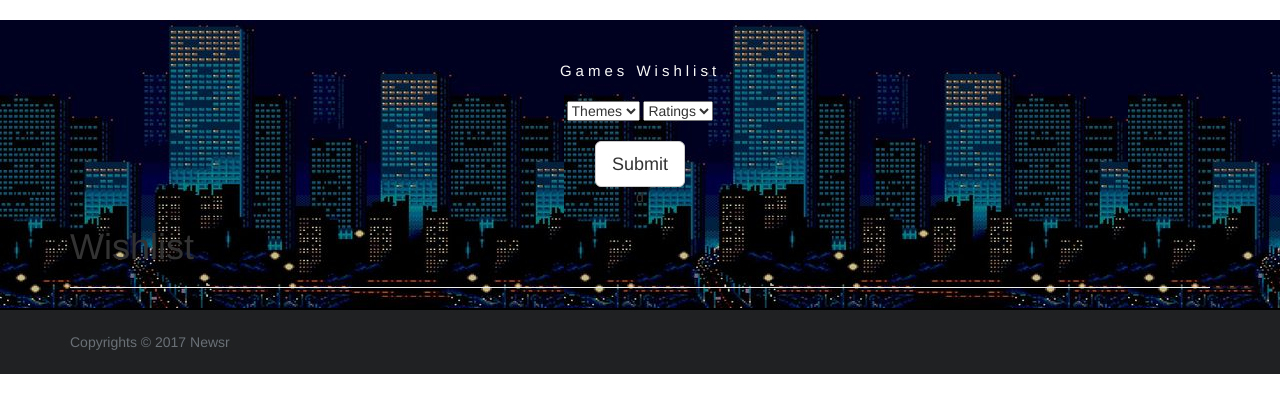
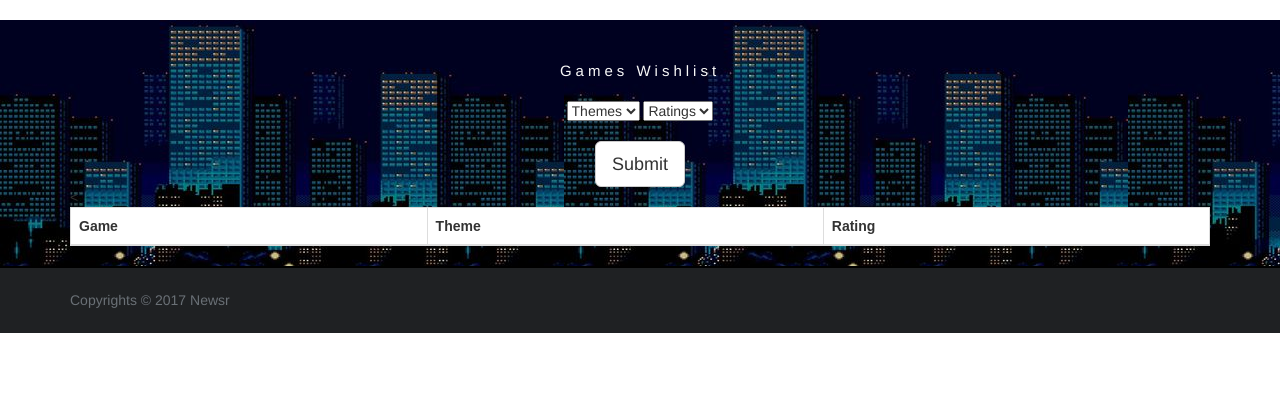
Before and after one commit to brianqvpham/cs373-idb, a Flask app: template app/templates/wishlist.html in a window 1280 px wide. Shown: the part 52-465 px from the top of the page. Run offline with Flask 2, Linux system fonts and the light colour scheme; the template is opened without the code that fills it, so the values that code supplies are empty; parts of the project's set-up code (start-up, migrations or seed data) failed here and were passed over; some libraries are stand-ins or nearby versions.

Commit message:
set up table

```diff
--- a/app/templates/wishlist.html
+++ b/app/templates/wishlist.html
@@ -13,18 +13,6 @@
 			<link href="../static/style.css" rel="stylesheet">
 			<link rel="stylesheet" href="https://maxcdn.bootstrapcdn.com/bootstrap/3.3.7/css/bootstrap.min.css">
 			<script src="http://ajax.googleapis.com/ajax/libs/jquery/1.10.2/jquery.min.js"></script>
-
-			<script>
-		      function GetSelectedItems(element1, element2)
-		      {
-		      	var e = document.getElementById(element1).selectedIndex;
-		      	var f = document.getElementById(element2).selectedIndex;
-
-		      	alert("value =" + document.getElementById(element1).value);
-		      	alert("value2 =" + document.getElementById(element2).value);
-		      }
-		    </script>
-
 
 
 
@@ -58,10 +46,12 @@
                             <div class="col-md-12 text-center">
                                 <div class="header-text">
                                     <p>Games Wishlist</p>
-                                    <h2><span class="typing"></span></h2>
+
 
                                     <div>
-									  <select class="dropdown" id="theme_id">
+                                    <form action="/wishlist/">
+
+									  <select class="dropdown" name="theme_id">
 
 									  	<option>Themes</option>
                                         {% for theme in themes %}
@@ -77,6 +67,8 @@
 
 
 
+
+
 									  <select class="dropdown" id="rating_id">
 									  <option>Ratings</option>
                                         {% for rating in ratings %}
@@ -85,13 +77,14 @@
 									  </select>
 									  <br>
 									  <br>
-									  <div id="results">
 
-									  	<a href="/wishlist/" class="btn btn-lg btn-default" onClick="GetSelectedItem('element1','element2');">Submit</a>
 
-									  </div>
+									  	<a href="/wishlist/" class="btn btn-lg btn-default">Submit</a>
 
-                                    </div>d
+
+								 	</form>
+
+                                    </div>
 
                                 </div>
                             </div>
@@ -99,16 +92,25 @@
                     </div>
 
 
-			         <div class="container">
 
-			              <h1>Wishlist</h1>
-			              <hr>
-
-			          </div>
 			          <div class="container">
 
+					  <div class="bs-example">
+					    <table class="table table-bordered">
+					        <thead>
+					            <tr>
+					                <
+					                <th>Game</th>
+					                <th>Theme</th>
+					                <th>Rating</th>
+					            </tr>
+					        </thead>
+
+					    </table>
+					</div>
 
 
+          </div>
 
 
 		</div>
```
